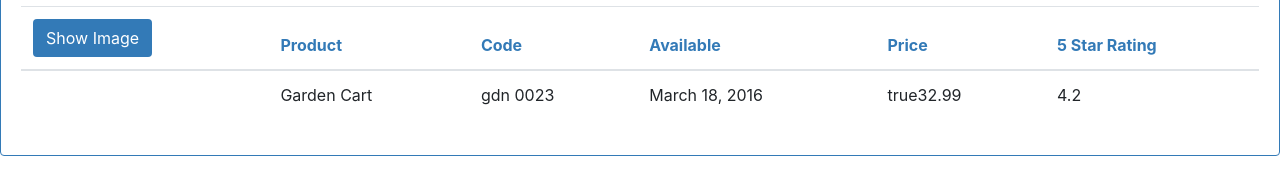
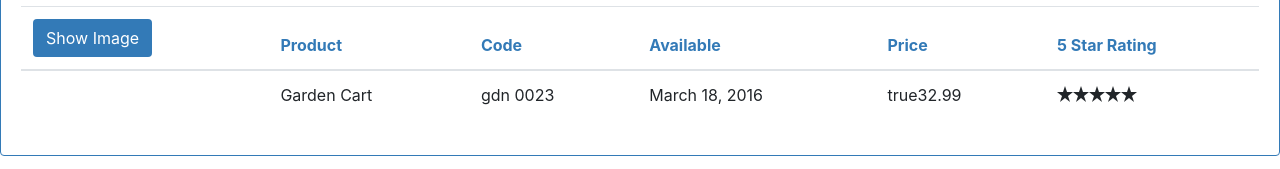
Before and after one commit to yangzuo0621/Angular-Learning, an Angular app in the folder APM/: page / in a window 1280 px wide. Shown: the part 216-385 px from the top of the page. Built offline with nearby package versions, Linux system fonts and the light colour scheme.

Commit message:
@Input and @Output

```diff
--- a/APM/src/app/app.module.ts
+++ b/APM/src/app/app.module.ts
@@ -5,12 +5,14 @@ import { FormsModule } from '@angular/forms';
 import { AppComponent } from './app.component';
 import { ProductListComponent } from './products/product-list.component';
 import { ConvertToSpacesPipe } from './shared/convert-to-spaces.pipe';
+import { StarComponent } from './shared/star.component';
 
 
 @NgModule({
   declarations: [
     AppComponent,
     ProductListComponent,
+    StarComponent,
     ConvertToSpacesPipe
   ],
   imports: [
--- a/APM/src/app/products/product-list.component.html
+++ b/APM/src/app/products/product-list.component.html
@@ -44,7 +44,12 @@
             <td>{{ product.productCode | lowercase | convertToSpaces: '-' }}</td>
             <td>{{ product.releaseDate }}</td>
             <td>{{ product.price | currency:'USD':'true':'1.2-2' }}</td>
-            <td>{{ product.starRating }}</td>
+            <td>
+              <pm-start
+                [rating]="product.starRating"
+                (ratingClicked)="onRatingClicked($event)">
+              </pm-start>
+            </td>
           </tr>
         </tbody>
       </table>
--- a/APM/src/app/products/product-list.component.ts
+++ b/APM/src/app/products/product-list.component.ts
@@ -54,13 +54,17 @@ export class ProductListComponent implements OnInit {
     console.log('In Onit');
   }
 
-  performFilter(filterBy: string): IProduct[] {
+  private performFilter(filterBy: string): IProduct[] {
     filterBy = filterBy.toLocaleLowerCase();
     return this.products.filter((product: IProduct) =>
       product.productName.toLocaleLowerCase().indexOf(filterBy) !== -1
     );
   }
 
+  public onRatingClicked(message: string): void {
+    this.pageTitle = 'Product List: ' + message;
+  }
+
   public toggleImage(): void {
     this.showImage = !this.showImage;
   }
--- a/APM/src/app/shared/star.component.html
+++ b/APM/src/app/shared/star.component.html
@@ -1,11 +1,13 @@
 <div class="crop"
-    [style.width.px]="starWidth"
-    [title]="rating">
-    <div style="width: 86px">
-        <span class="glyphicon glyphicon-star"></span>
-        <span class="glyphicon glyphicon-star"></span>
-        <span class="glyphicon glyphicon-star"></span>
-        <span class="glyphicon glyphicon-star"></span>
-        <span class="glyphicon glyphicon-star"></span>
-    </div>
+  [style.width.px]="starWidth"
+  [title]="rating"
+  (click)="onClick()">
+
+  <div style="width: 100px">
+    <span class="oi oi-star" title="star" aria-hidden="true"></span>
+    <span class="oi oi-star" title="star" aria-hidden="true"></span>
+    <span class="oi oi-star" title="star" aria-hidden="true"></span>
+    <span class="oi oi-star" title="star" aria-hidden="true"></span>
+    <span class="oi oi-star" title="star" aria-hidden="true"></span>
+  </div>
 </div>
--- /dev/null
+++ b/APM/src/app/shared/star.component.ts
@@ -0,0 +1,21 @@
+import { Component, OnChanges, Input, Output, EventEmitter } from '@angular/core';
+
+@Component({
+  selector: 'pm-start',
+  templateUrl: './star.component.html',
+  styleUrls: ['./star.component.css']
+})
+export class StarComponent implements OnChanges {
+  @Input() rating: number;
+  @Output() ratingClicked = new EventEmitter<string>();
+
+  starWidth: number;
+
+  ngOnChanges(): void {
+    this.starWidth = this.rating * 100 / 5;
+  }
+
+  public onClick(): void {
+    this.ratingClicked.emit(`The rating ${this.rating} was clicked!`);
+  }
+}
--- a/APM/src/index.html
+++ b/APM/src/index.html
@@ -7,6 +7,7 @@
 
   <meta name="viewport" content="width=device-width, initial-scale=1">
   <link rel="icon" type="image/x-icon" href="favicon.ico">
+  <link href="assets/open-iconic/font/css/open-iconic-bootstrap.min.css" rel="stylesheet">
 </head>
 <body>
   <pm-root></pm-root>
```
